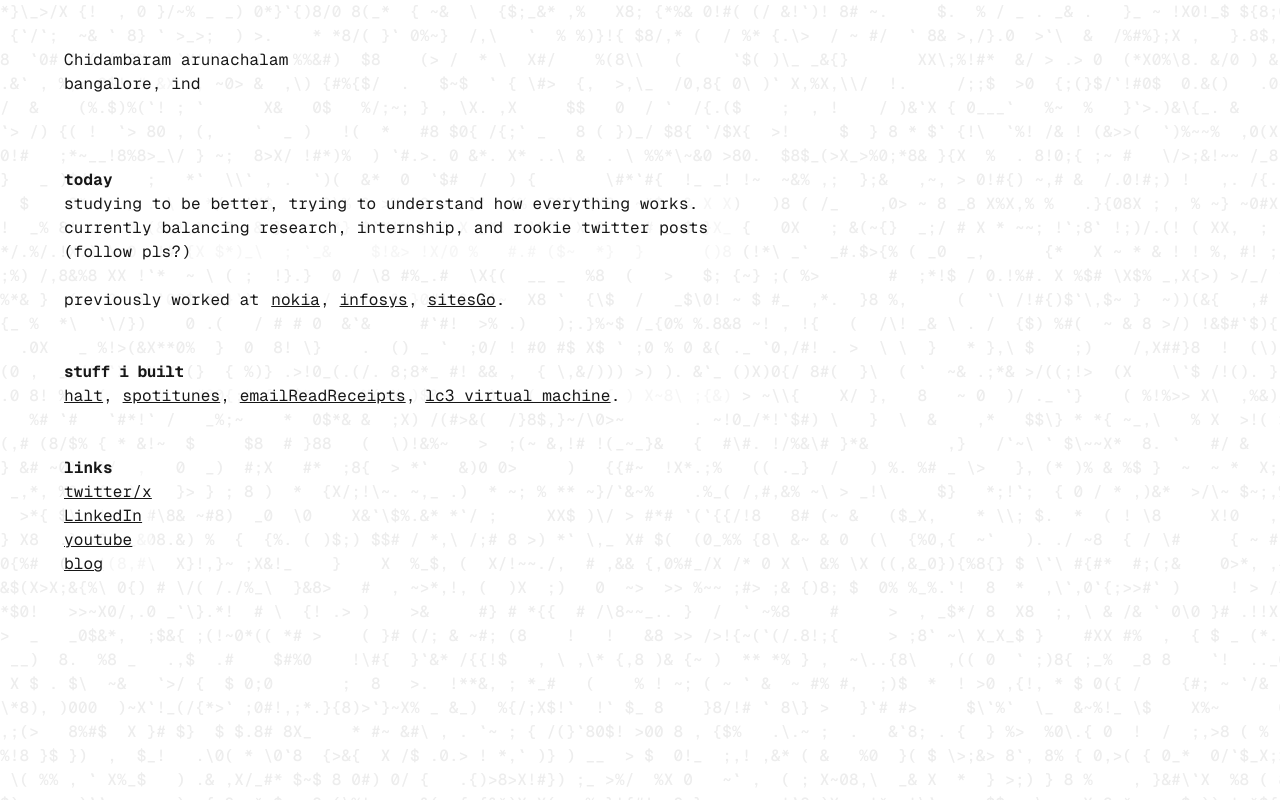
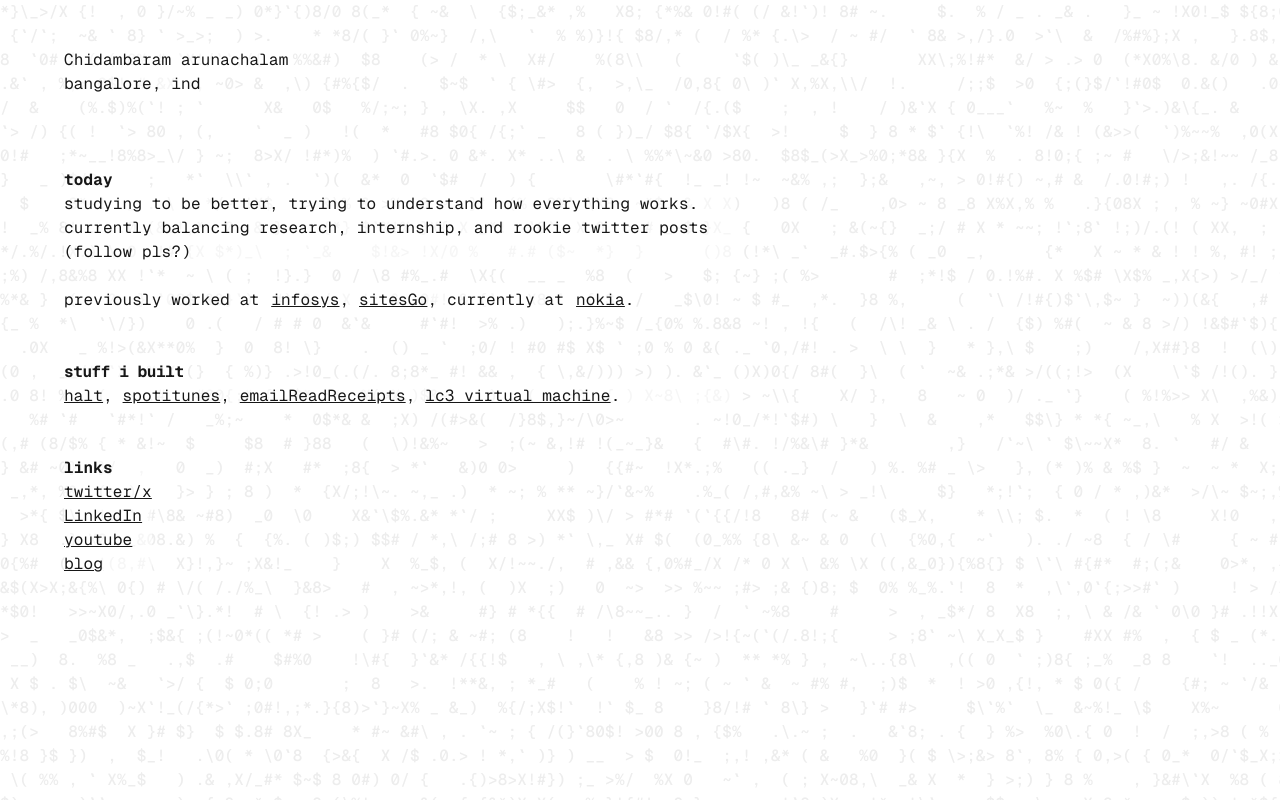
Before and after one commit to ChiduAnush/my-website, a Next.js app: page / in a window 1280 px wide. Built offline with nearby package versions, Linux system fonts and the light colour scheme.

Commit message:
updated current working

```diff
--- a/app/page.tsx
+++ b/app/page.tsx
@@ -99,9 +99,12 @@ export default function Home() {
             {/* <p className="content-line font-semibold text-[#171717]">previously worked at</p> */}
             <div className="content-line white-bg max-w-max">
                 <p className="content-line inline-block mr-3">previously worked at</p>
-                <Link href="https://www.nokia.com" target="_blank" className="underline hover:bg-black hover:text-white">nokia</Link>,{' '}
+                {/* <Link href="https://www.nokia.com" target="_blank" className="underline hover:bg-black hover:text-white">nokia</Link>,{' '} */}
                 <Link href="https://www.infosys.com" target="_blank" className="underline hover:bg-black hover:text-white">infosys</Link>,{' '}
-                <Link href="https://www.sitesgo.com" target="_blank" className="underline hover:bg-black hover:text-white">sitesGo</Link>.
+                <Link href="https://www.sitesgo.com" target="_blank" className="underline hover:bg-black hover:text-white">sitesGo</Link>,{' '}
+                <p className="content-line inline-block mr-3">currently at</p>
+                <Link href="https://www.nokia.com" target="_blank" className="underline hover:bg-black hover:text-white">nokia</Link>.
+
                 {/* <Link href="#" className="underline hover:bg-black hover:text-white">highlight</Link>,{' '}
                 <Link href="#" className="underline hover:bg-black hover:text-white">codecademy</Link>,{' '}
                 <Link href="#" className="underline hover:bg-black hover:text-white">smartsheet</Link>,{' '}
```
